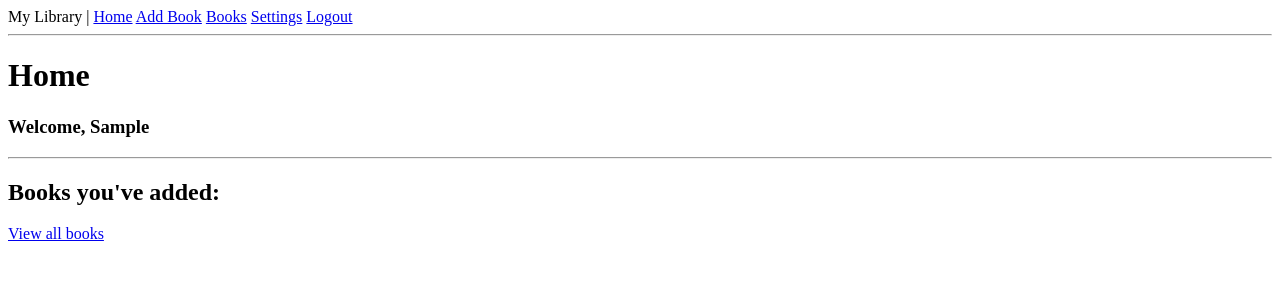
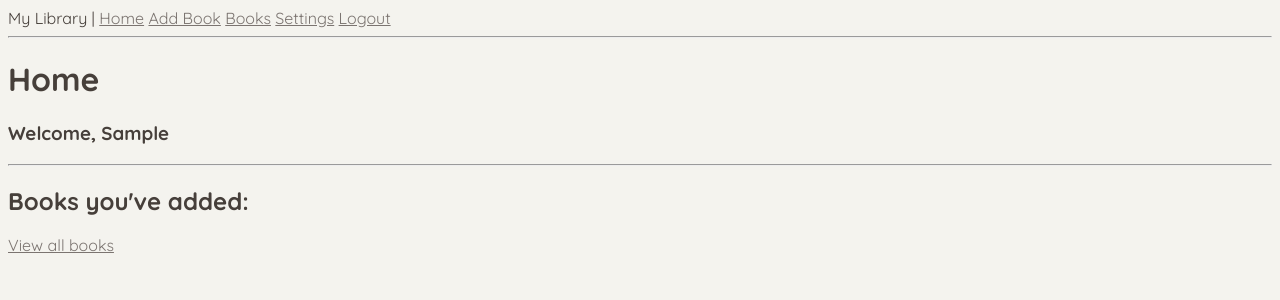
Before and after one commit to Lewish1998/MyLibrary, a Flask app: page / in a window 1280 px wide. Shown: the top 300 px of the page. Run offline with Flask 3, Linux system fonts and the light colour scheme; the visitor is signed in with stand-in values (Sample User, id 1); data that the repository does not hold is empty; some libraries are stand-ins or nearby versions.

Commit message:
i hate styling

```diff
--- /dev/null
+++ b/app/static/base_style.css
@@ -0,0 +1,31 @@
+:root {
+    --black: #463F3A;
+    --grey: #7b7470;
+    --light-grey: #BCB8B1;
+    --white: #F4F3EE;
+    --highlight: #E0AFA0;
+}
+
+* {
+    font-family: "Quicksand", sans-serif;
+    background-color: var(--white);
+    color: var(--black);
+}
+a {
+    color: var(--grey);
+}
+a:hover {
+    color: var(--highlight);
+}
+
+/* Dark mode not working - button commented out */
+body.dark-mode {
+    background-color: var(--black);
+    color: var(--white);
+}
+body.dark-mode a {
+    color: var(--white);
+}
+body.dark-mode a:hover {
+    color: var(--highlight);
+}
--- a/app/templates/base.html
+++ b/app/templates/base.html
@@ -4,7 +4,11 @@
     <meta charset="UTF-8">
     <meta name="viewport" content="width=device-width, initial-scale=1.0">
     <title>My Library</title>
-    <script src="https://cdnjs.cloudflare.com/ajax/libs/quagga/0.12.1/quagga.min.js"></script>
+    <link rel="stylesheet" href="{{ url_for('static', filename='base_style.css') }}">
+    {% block styling %}{% endblock styling %}
+    <style>
+        @import url('https://fonts.googleapis.com/css2?family=Quicksand:wght@300..700&display=swap');
+    </style>
 </head>
 <body>
     <nav>
@@ -18,6 +22,7 @@
         <a href="{{ url_for('user_settings') }}">Settings</a>
         <a href="{{ url_for('logout') }}">Logout</a>
         {% endif %}
+        <!--<button id="toggleTheme" onclick="toggleTheme()">Switch to Dark Mode</button>-->
     </nav>
     <hr>
     {% with messages = get_flashed_messages() %}
@@ -30,6 +35,35 @@
     {% endif %}
     {% endwith %}
     {% block content %}{% endblock content %}
+    <script>
+        // Check for saved theme in localStorage
+        document.addEventListener('DOMContentLoaded', (event) => {
+            const theme = localStorage.getItem('theme');
+            if (theme === 'dark') {
+                document.body.classList.add('dark-mode');
+            }
+
+            const toggleButton = document.getElementById('toggleTheme');
+            toggleButton.innerText = theme === 'dark' ? 'Switch to Light Mode' : 'Switch to Dark Mode';
+        });
+
+        // Function to toggle between dark and light mode
+        function toggleTheme() {
+            const body = document.body;
+            const currentMode = body.classList.contains('dark-mode') ? 'dark' : 'light';
+
+            if (currentMode === 'dark') {
+                body.classList.remove('dark-mode');
+                localStorage.setItem('theme', 'light');
+                document.getElementById('toggleTheme').innerText = 'Switch to Dark Mode';
+            } else {
+                body.classList.add('dark-mode');
+                localStorage.setItem('theme', 'dark');
+                document.getElementById('toggleTheme').innerText = 'Switch to Light Mode';
+            }
+        }
+        </script>
+
     {% block scripts %}{% endblock scripts %}
 </body>
 </html>
--- a/app/templates/index.html
+++ b/app/templates/index.html
@@ -1,8 +1,11 @@
 {% extends "base.html" %}
-
+{% block styling %}
+<link rel="stylesheet" href="{{ url_for('static', filename='index.css') }}">
+{% endblock styling %}
 {% block content %}
+<div class="index-container">
     <h1>Home</h1>
-    <h3>Welcome, {{ current_user.username|title}}</h3>
+    <h3 class='welcome'>Welcome, {{ current_user.username|title}}</h3>
     <hr>
     <div>
         <h2>Books you've added:</h2>
@@ -13,4 +16,5 @@
         {% endfor %}
     </div>
     <a href="/books">View all books</a>
+</div>
 {% endblock content %}
```
Also changed, not shown: app/static/index.css (added), 1 other file.
